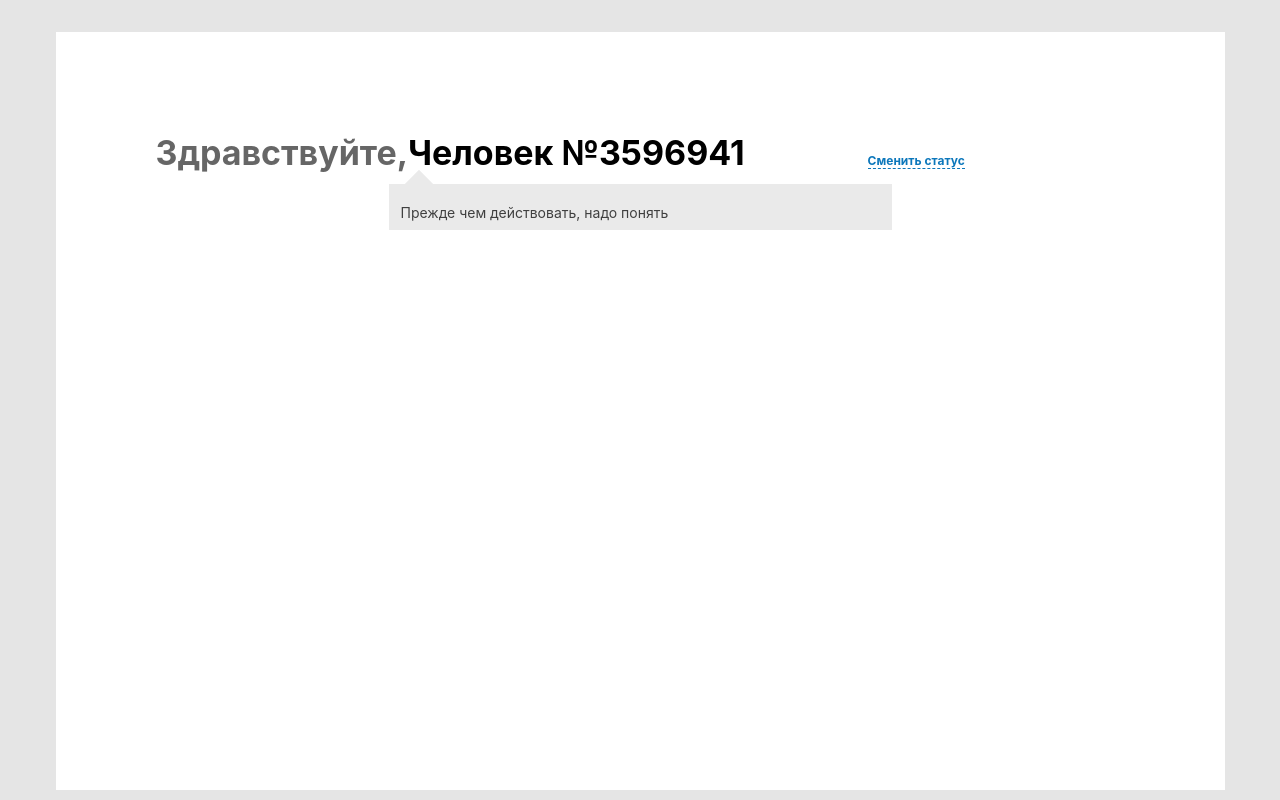
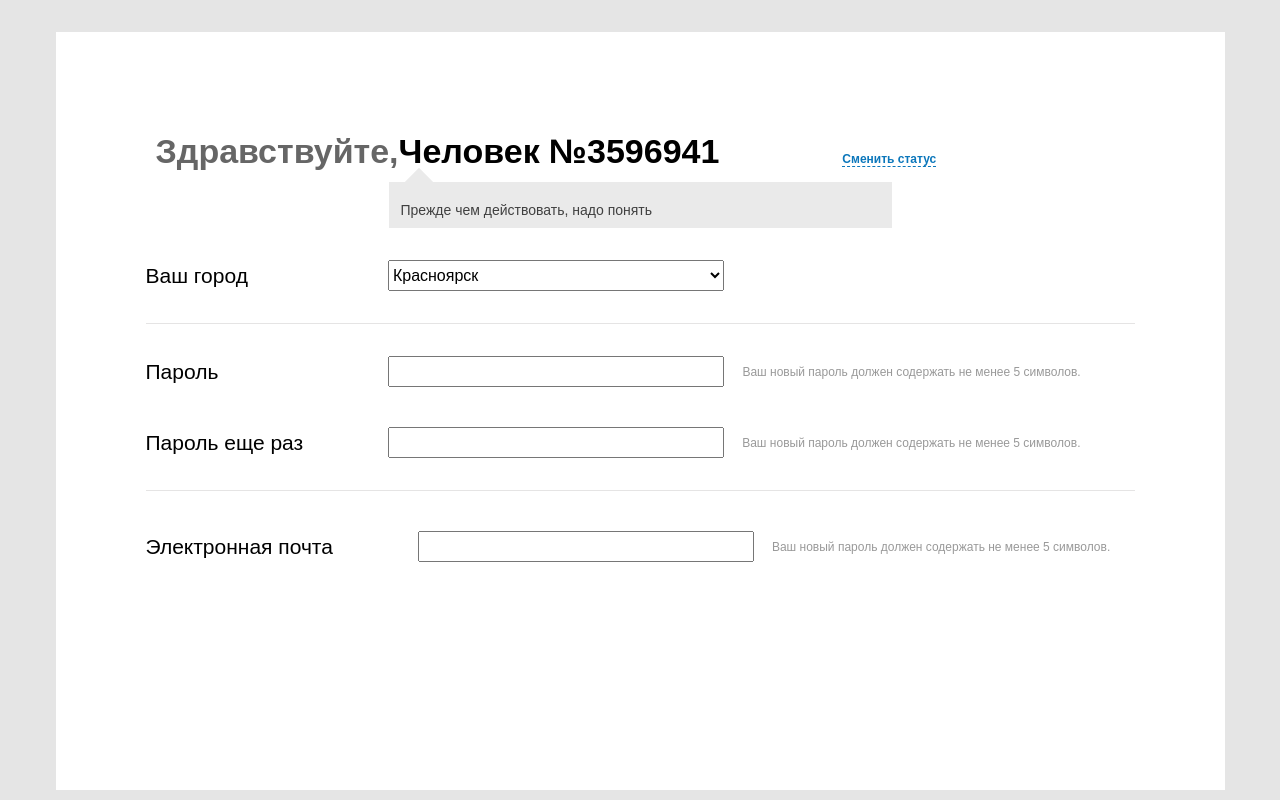
Before and after one commit to AntonM87/au_ru, a React (Create React App) app: page / in a window 1280 px wide. Built offline with nearby package versions, Linux system fonts and the light colour scheme.

Commit message:
почти сверстал страничку

```diff
--- a/src/App.css
+++ b/src/App.css
@@ -83,4 +83,77 @@
   border: none;
   position: relative;
 }
+
+.border {
+  width: 100%;
+  height: 1px;
+  border-bottom: 1px solid #e5e4e4;
+}
+
+.selectCity,
+.password {
+  margin-top: 32px;
+  margin-bottom: 32px;
+  display: -webkit-box;
+  display: -ms-flexbox;
+  display: flex;
+  -webkit-box-orient: horizontal;
+  -webkit-box-direction: normal;
+      -ms-flex-direction: row;
+          flex-direction: row;
+  -webkit-box-pack: start;
+      -ms-flex-pack: start;
+          justify-content: start;
+  -webkit-box-align: center;
+      -ms-flex-align: center;
+          align-items: center;
+}
+
+.selectCity span,
+.password span {
+  font-size: 21px;
+  margin-right: 140px;
+}
+
+.selectCity .passwordLabel,
+.password .passwordLabel {
+  margin-right: 170px;
+}
+
+.selectCity .passwordLabelAgain,
+.password .passwordLabelAgain {
+  margin-right: 85px;
+}
+
+.selectCity .passwordDescription,
+.password .passwordDescription {
+  margin-right: 0;
+  font-size: 12px;
+  color: #999;
+}
+
+.selectCity input,
+.password input {
+  margin-right: 18px;
+  width: 336px;
+  height: 31px;
+  font-size: 16px;
+}
+
+.selectCity .container,
+.password .container {
+  display: block;
+  margin: 0;
+}
+
+.selectCity .container select,
+.password .container select {
+  width: 336px;
+  height: 31px;
+  font-size: 16px;
+}
+
+.passwordAgain {
+  margin-top: 40px;
+}
 /*# sourceMappingURL=App.css.map */
--- a/src/App.js
+++ b/src/App.js
@@ -16,7 +16,6 @@ function App(props) {
   return (
     <div className='app'>
       {/* <Card/> */}
-      {/* <DropDownList cities={cities} /> */}
       <form>
         <div className='header'>
           <p>Здравствуйте,
@@ -33,7 +32,36 @@ function App(props) {
           {editMode ? <input onChange={(e) => {
             setStatusTooltip(statusTooltip = e.target.value);
             e.preventDefault();
-          }} defaultValue={statusTooltip}></input> : <span>{statusValidate(statusTooltip)}</span>}
+          }} defaultValue={statusTooltip} placeholder='Введите статус'></input> : <span>{statusValidate(statusTooltip)}</span>}
+        </div>
+        <div className='selectCity'>
+          <span>
+            Ваш город
+          </span>
+          <DropDownList cities={cities} />
+        </div>
+        <div className='border'></div>
+        <div className='password'>
+          <span className='passwordLabel'>
+            Пароль
+          </span>
+          <input type='password' />
+          <span className='passwordDescription'>Ваш новый пароль должен содержать не менее 5 символов.</span>
+        </div>
+        <div className='password passwordAgain'>
+          <span className='passwordLabelAgain'>
+            Пароль еще раз
+          </span>
+          <input type='password' />
+          <span className='passwordDescription'>Ваш новый пароль должен содержать не менее 5 символов.</span>
+        </div>
+        <div className='border'></div>
+        <div className='password passwordAgain'>
+          <span className='passwordLabelAgain'>
+            Электронная почта
+          </span>
+          <input type='password' />
+          <span className='passwordDescription'>Ваш новый пароль должен содержать не менее 5 символов.</span>
         </div>
       </form >
     </div >
--- a/src/App.scss
+++ b/src/App.scss
@@ -72,3 +72,51 @@
     position: relative;
   }
 }
+.border {
+  width: 100%;
+  height: 1px;
+  border-bottom: 1px solid #e5e4e4;
+}
+.selectCity,
+.password {
+  margin-top: 32px;
+  margin-bottom: 32px;
+  // border: 1px solid red;
+  display: flex;
+  flex-direction: row;
+  justify-content: start;
+  align-items: center;
+  span {
+    font-size: 21px;
+    margin-right: 140px;
+  }
+  .passwordLabel {
+    margin-right: 170px;
+  }
+  .passwordLabelAgain {
+    margin-right: 85px;
+  }
+  .passwordDescription {
+    margin-right: 0;
+    font-size: 12px;
+    color: #999;
+  }
+  input {
+    margin-right: 18px;
+    width: 336px;
+    height: 31px;
+    font-size: 16px;
+  }
+  .container {
+    display: block;
+    margin: 0;
+    select {
+      width: 336px;
+      height: 31px;
+      font-size: 16px;
+    }
+  }
+}
+.passwordAgain {
+  margin-top: 40px;
+}
--- a/src/index.css
+++ b/src/index.css
@@ -3,21 +3,22 @@
   margin: 0;
   -webkit-box-sizing: border-box;
           box-sizing: border-box;
+  font-family: Arial;
 }
 
 body {
   margin: 0;
-  font-family: -apple-system, BlinkMacSystemFont, 'Segoe UI', 'Roboto', 'Oxygen', 'Ubuntu', 'Cantarell', 'Fira Sans', 'Droid Sans', 'Helvetica Neue', sans-serif;
+  font-family: -apple-system, BlinkMacSystemFont, "Segoe UI", "Roboto", "Oxygen", "Ubuntu", "Cantarell", "Fira Sans", "Droid Sans", "Helvetica Neue", sans-serif;
   -webkit-font-smoothing: antialiased;
   -moz-osx-font-smoothing: grayscale;
 }
 
 code {
-  font-family: source-code-pro, Menlo, Monaco, Consolas, 'Courier New', monospace;
+  font-family: source-code-pro, Menlo, Monaco, Consolas, "Courier New", monospace;
 }
 
 body {
-  background: #E5E5E5;
+  background: #e5e5e5;
 }
 
 body #root {
--- a/src/index.scss
+++ b/src/index.scss
@@ -1,25 +1,26 @@
-*{
+* {
   padding: 0;
   margin: 0;
   box-sizing: border-box;
+  font-family: Arial;
 }
 body {
   margin: 0;
-  font-family: -apple-system, BlinkMacSystemFont, 'Segoe UI', 'Roboto', 'Oxygen',
-    'Ubuntu', 'Cantarell', 'Fira Sans', 'Droid Sans', 'Helvetica Neue',
+  font-family: -apple-system, BlinkMacSystemFont, "Segoe UI", "Roboto", "Oxygen",
+    "Ubuntu", "Cantarell", "Fira Sans", "Droid Sans", "Helvetica Neue",
     sans-serif;
   -webkit-font-smoothing: antialiased;
   -moz-osx-font-smoothing: grayscale;
 }
 
 code {
-  font-family: source-code-pro, Menlo, Monaco, Consolas, 'Courier New',
+  font-family: source-code-pro, Menlo, Monaco, Consolas, "Courier New",
     monospace;
 }
 
-body{
-  background: #E5E5E5;
-  #root{
+body {
+  background: #e5e5e5;
+  #root {
     width: 100%;
     height: 100%;
   }
```
Also changed, not shown: 2 other files (tests, documents, lock files or other folders).
